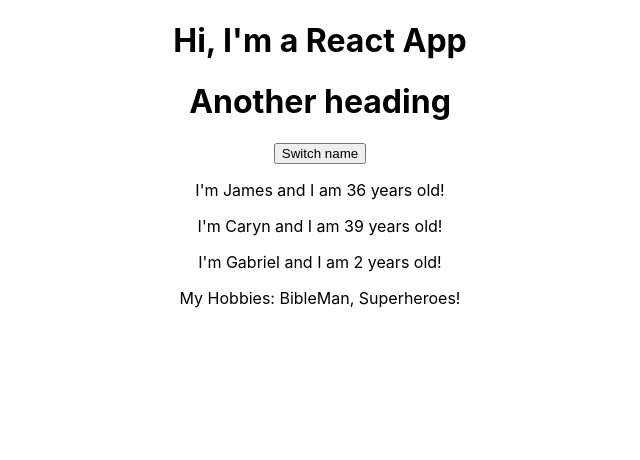
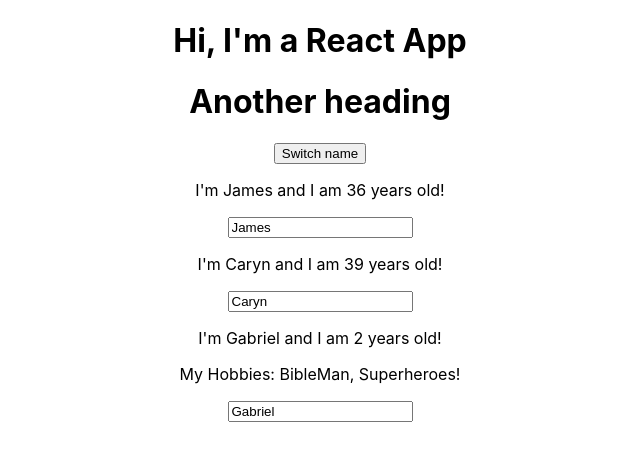
Before and after one commit to jameshughes7/genesis, a React (Create React App) app: page / in a window 1280 px wide. Shown: the top 460 px of the page, without its empty margins (320-960 px from the left). Built offline with nearby package versions, Linux system fonts and the light colour scheme.

Commit message:
added 2 way binding

```diff
--- a/src/App.js
+++ b/src/App.js
@@ -25,6 +25,16 @@ class App extends Component {
     })
   }
 
+  nameChangedHandler = (event) => {
+    this.setState({
+      persons: [
+        { name: 'James', age: 36 },
+        { name: event.target.value, age: 27 },
+        { name: 'Gabriel', age: 2 }
+      ]
+    })
+  }
+
   // Note 2 different syntax examples for passing arguments
   // 2 e.g.'s on line 40 and on line 52
 
@@ -44,6 +54,7 @@ class App extends Component {
         <Person
           name={this.state.persons[1].name}
           age={this.state.persons[1].age}
+          changed={this.nameChangedHandler}
         />
         <Person
           name={this.state.persons[2].name}
--- a/src/Person/Person.js
+++ b/src/Person/Person.js
@@ -7,6 +7,7 @@ const person = (props) => {
         <div>
             <p onClick={props.click}>I'm {props.name} and I am {props.age} years old! </p>
             <p>{props.children}</p>
+            <input type="text" onChange={props.changed} value={props.name}/>
         </div>
     )
 }
```
